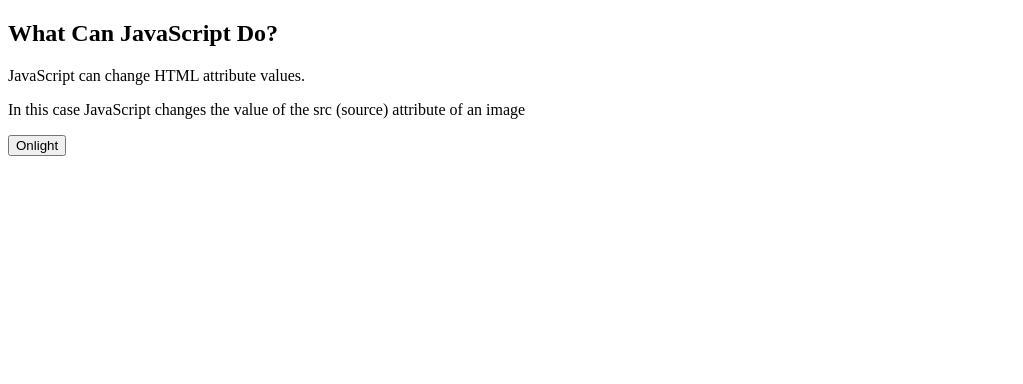
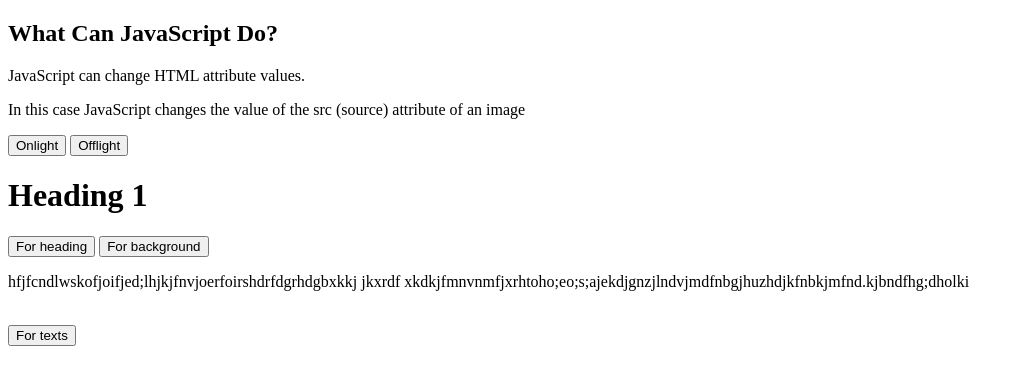
Before and after one commit to adelia13/my-first-project, a plain HTML site: page index.html in a window 1280 px wide. Shown: the whole page, without its empty margins (0-1023 px from the left). Drawn offline with Linux system fonts and the light colour scheme.

Commit message:
third commit

```diff
--- a/index.html
+++ b/index.html
@@ -4,7 +4,7 @@
                 <title>Hello world!!!</title>
                 <script src="script.js"></script>
         </head>
-        <body>
+        <body id = "bodyBack">
                 <h2>What Can JavaScript Do?</h2>
 
                 <p>JavaScript can change HTML attribute values.</p>
@@ -13,7 +13,19 @@
 
                 <button type="button" onclick="functionOn()">Onlight</button>
 
+                <button type="button" onclick="functionOff()">Offlight</button>
 
+                <h1 id = "head1">Heading 1</h1>
+
+                 <button type="button" onclick="heading()">For heading</button>
+                 <button type="button" onclick="background()">For background</button>
+
+                <br>
+
+                <p id = "txt">hfjfcndlwskofjoifjed;lhjkjfnvjoerfoirshdrfdgrhdgbxkkj jkxrdf xkdkjfmnvnmfjxrhtoho;eo;s;ajekdjgnzjlndvjmdfnbgjhuzhdjkfnbkjmfnd.kjbndfhg;dholki</p>
+
+                <br>
+                <button type="button" onclick="textFormat()">For texts</button>
         </body>
 
 </html>
--- a/script.js
+++ b/script.js
@@ -1,3 +1,14 @@
-function my FunctiOn(){
+function myFunctiOn(){
     document. getElementById('demo').innerHTML = 'My first Web Page';
 }
+function heading(){
+    document.getElementById("head1").style.color="green";
+}
+
+function background(){
+    document.getElementById("bodyBack").style.backgroundColor="yellow";
+}
+function textFormat(){
+    document.getElementById("txt").style.fontSize = "50px";
+    document.getElementById("txt").style.fontFamily = "cursive";
+}
```
